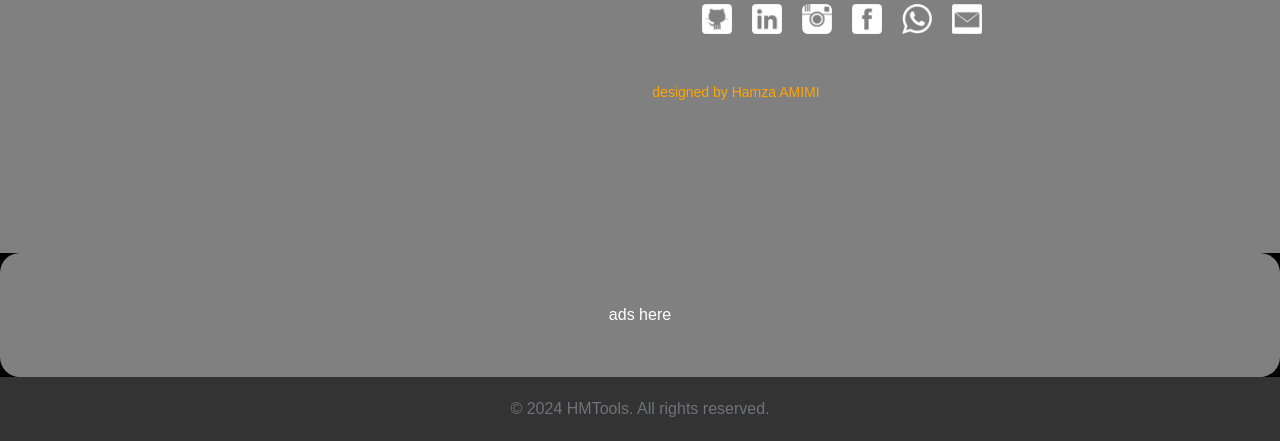
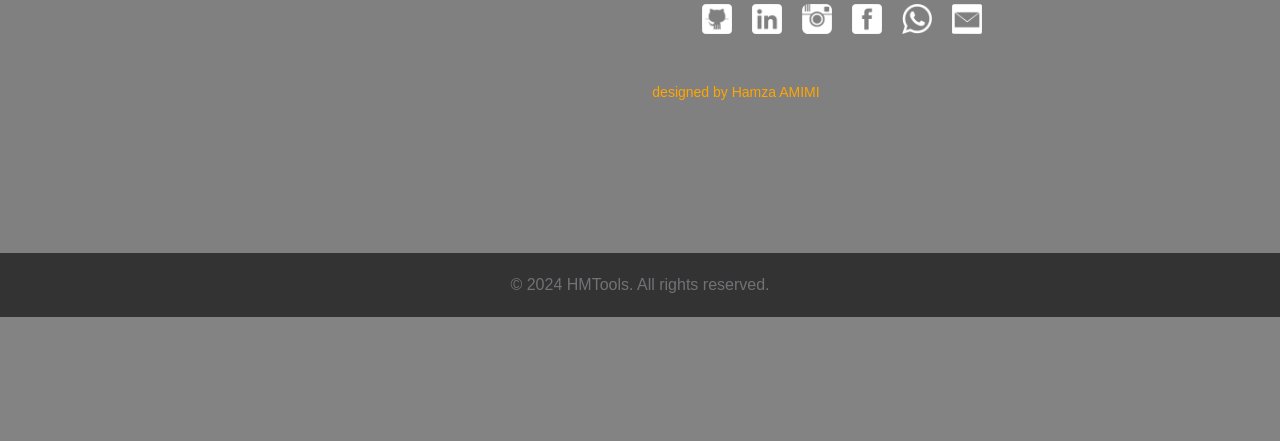
Before and after one commit to AmimiHamza/personal-portfolio, a Flask app: page / in a window 1280 px wide. Shown: the part 2282-2723 px from the top of the page. After the commit the page ends 2599 px from the top, so only its background shows below. Run offline with Flask 3, Linux system fonts and the light colour scheme; some libraries are stand-ins or nearby versions; some web fonts are replaced.

Commit message:
fix:remove ads div

```diff
--- a/templates/index.html
+++ b/templates/index.html
@@ -446,9 +446,7 @@
         </div>
       </div>
     </main>
-    <div class="ads">
-      ads here
-      </div>
+
 
     <footer>
       <p>&copy; 2024 HMTools. All rights reserved.</p>
```
